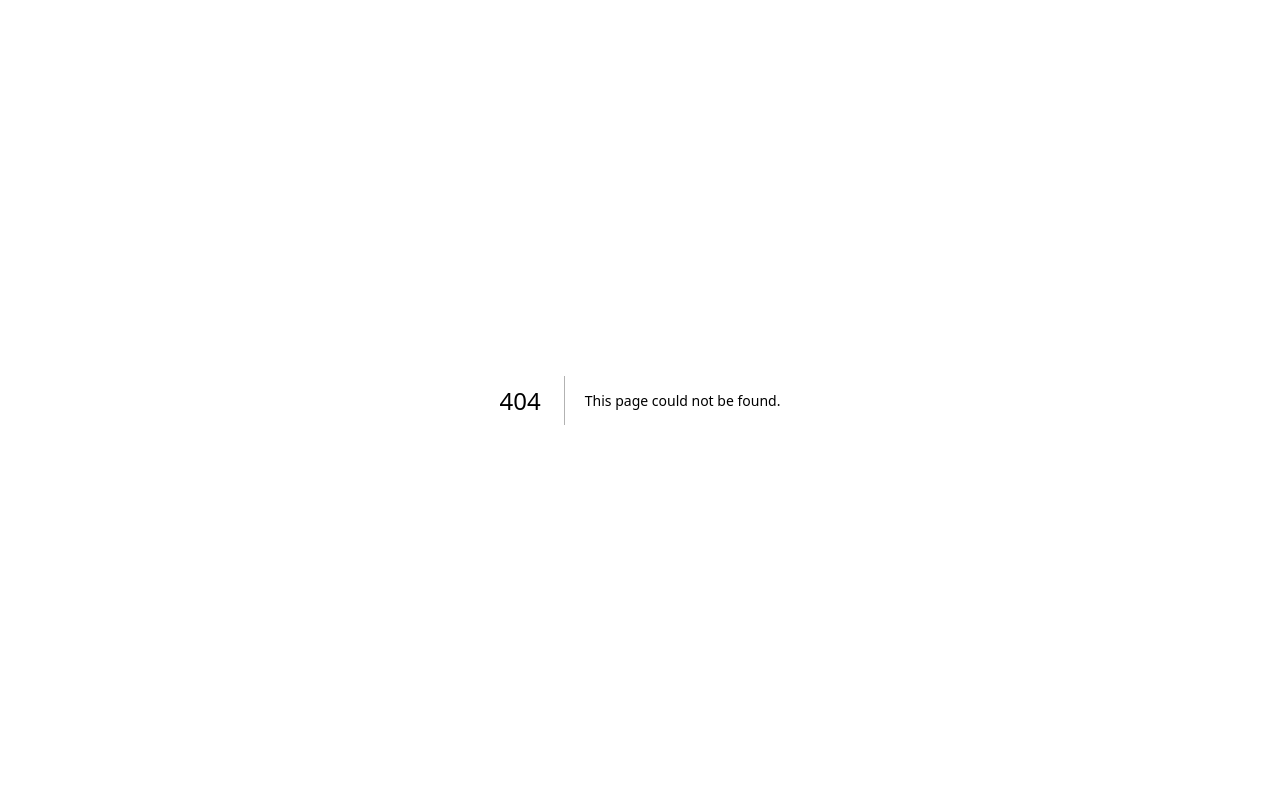
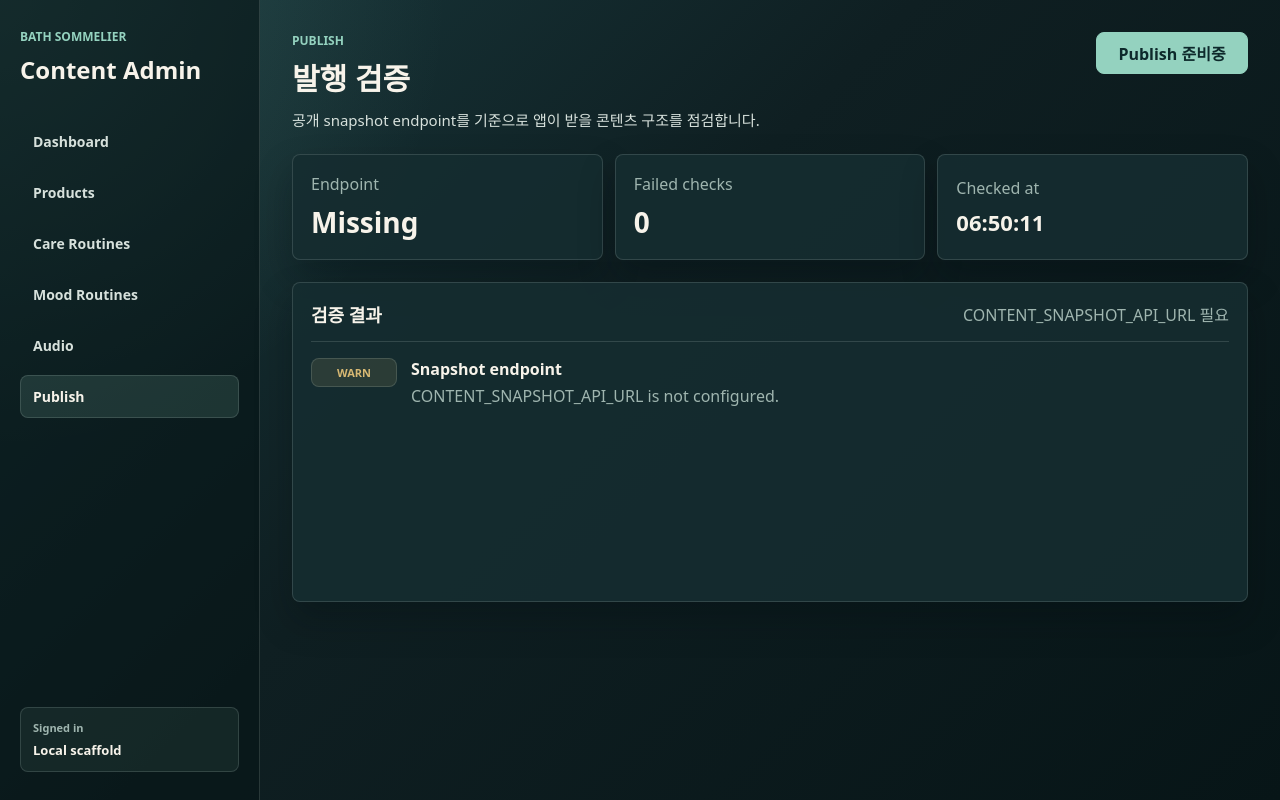
Before and after one commit to dykim0917/BathSommelier, a Next.js app in the folder apps/admin/: page /publish in a window 1280 px wide. Before the commit this address had no page. Built offline with nearby package versions, Linux system fonts and the light colour scheme; no server answers.

Commit message:
feat: add admin publish validation panel

```diff
--- a/apps/admin/app/globals.css
+++ b/apps/admin/app/globals.css
@@ -212,6 +212,10 @@ button {
   font-size: 28px;
 }
 
+.summaryCard .smallValue {
+  font-size: 22px;
+}
+
 .contentGrid {
   display: grid;
   grid-template-columns: minmax(0, 1.7fr) minmax(320px, 0.8fr);
@@ -279,6 +283,58 @@ button {
   margin: 16px 0 0;
   padding-left: 20px;
   line-height: 1.8;
+}
+
+.validationList {
+  display: flex;
+  flex-direction: column;
+}
+
+.validationRow {
+  display: grid;
+  grid-template-columns: 86px minmax(0, 1fr);
+  gap: 14px;
+  border-bottom: 1px solid var(--line);
+  padding: 16px 0;
+}
+
+.validationRow:last-child {
+  border-bottom: 0;
+}
+
+.validationRow strong {
+  color: var(--text);
+}
+
+.validationRow p {
+  color: var(--muted);
+  margin: 5px 0 0;
+}
+
+.validationBadge {
+  align-self: start;
+  border: 1px solid var(--line);
+  border-radius: 8px;
+  padding: 6px 8px;
+  text-align: center;
+  text-transform: uppercase;
+  font-size: 11px;
+  font-weight: 900;
+}
+
+.validationBadge.pass {
+  color: var(--accent);
+  background: rgba(148, 210, 191, 0.12);
+}
+
+.validationBadge.warn {
+  color: var(--warning);
+  background: rgba(215, 184, 115, 0.12);
+}
+
+.validationBadge.fail {
+  color: #f0a092;
+  background: rgba(194, 134, 118, 0.16);
 }
 
 .loginShell {
--- /dev/null
+++ b/apps/admin/app/publish/page.tsx
@@ -0,0 +1,62 @@
+import { AdminShell } from '../../components/AdminShell';
+import {
+  buildPublishValidationViewModel,
+  countFailedChecks,
+} from '../../lib/publishValidation';
+
+export default async function PublishPage() {
+  const validation = await buildPublishValidationViewModel();
+  const failedChecks = countFailedChecks(validation.checks);
+
+  return (
+    <AdminShell activePath="/publish">
+      <section className="workspace">
+        <header className="topbar">
+          <div>
+            <p className="eyebrow">PUBLISH</p>
+            <h2>발행 검증</h2>
+            <p className="lede">
+              공개 snapshot endpoint를 기준으로 앱이 받을 콘텐츠 구조를 점검합니다.
+            </p>
+          </div>
+          <button type="button" className="primaryButton">
+            Publish 준비중
+          </button>
+        </header>
+
+        <section className="summaryGrid compact" aria-label="발행 검증 요약">
+          <div className="summaryCard">
+            <span>Endpoint</span>
+            <strong>{validation.configured ? 'Ready' : 'Missing'}</strong>
+          </div>
+          <div className="summaryCard">
+            <span>Failed checks</span>
+            <strong>{failedChecks}</strong>
+          </div>
+          <div className="summaryCard">
+            <span>Checked at</span>
+            <strong className="smallValue">{validation.checkedAt.slice(11, 19)}</strong>
+          </div>
+        </section>
+
+        <section className="panel">
+          <div className="panelHeader">
+            <h3>검증 결과</h3>
+            <span>{validation.snapshotUrl ?? 'CONTENT_SNAPSHOT_API_URL 필요'}</span>
+          </div>
+          <div className="validationList">
+            {validation.checks.map((check) => (
+              <article className="validationRow" key={check.label}>
+                <span className={`validationBadge ${check.state}`}>{check.state}</span>
+                <div>
+                  <strong>{check.label}</strong>
+                  <p>{check.detail}</p>
+                </div>
+              </article>
+            ))}
+          </div>
+        </section>
+      </section>
+    </AdminShell>
+  );
+}
--- a/apps/admin/components/AdminShell.tsx
+++ b/apps/admin/components/AdminShell.tsx
@@ -8,6 +8,7 @@ const navItems = [
   { href: '/care', label: 'Care Routines' },
   { href: '/trip', label: 'Mood Routines' },
   { href: '/audio', label: 'Audio' },
+  { href: '/publish', label: 'Publish' },
 ];
 
 export async function AdminShell({
--- /dev/null
+++ b/apps/admin/lib/publishValidation.ts
@@ -0,0 +1,124 @@
+type ValidationState = 'pass' | 'warn' | 'fail';
+
+export interface PublishValidationCheck {
+  label: string;
+  state: ValidationState;
+  detail: string;
+}
+
+export interface PublishValidationViewModel {
+  configured: boolean;
+  snapshotUrl: string | null;
+  checkedAt: string;
+  checks: PublishValidationCheck[];
+}
+
+function getSnapshotUrl(): string | null {
+  return process.env.CONTENT_SNAPSHOT_API_URL?.trim() || null;
+}
+
+function hasArray(payload: unknown, path: string): boolean {
+  const value = path.split('.').reduce<unknown>((current, key) => {
+    if (!current || typeof current !== 'object') return undefined;
+    return (current as Record<string, unknown>)[key];
+  }, payload);
+  return Array.isArray(value);
+}
+
+export async function buildPublishValidationViewModel(): Promise<PublishValidationViewModel> {
+  const snapshotUrl = getSnapshotUrl();
+  const checkedAt = new Date().toISOString();
+
+  if (!snapshotUrl) {
+    return {
+      configured: false,
+      snapshotUrl,
+      checkedAt,
+      checks: [
+        {
+          label: 'Snapshot endpoint',
+          state: 'warn',
+          detail: 'CONTENT_SNAPSHOT_API_URL is not configured.',
+        },
+      ],
+    };
+  }
+
+  try {
+    const response = await fetch(snapshotUrl, {
+      headers: { accept: 'application/json' },
+      next: { revalidate: 60 },
+    });
+
+    if (!response.ok) {
+      return {
+        configured: true,
+        snapshotUrl,
+        checkedAt,
+        checks: [
+          {
+            label: 'Snapshot endpoint',
+            state: 'fail',
+            detail: `Endpoint returned HTTP ${response.status}.`,
+          },
+        ],
+      };
+    }
+
+    const payload = (await response.json()) as Record<string, unknown>;
+    return {
+      configured: true,
+      snapshotUrl,
+      checkedAt,
+      checks: [
+        {
+          label: 'Schema version',
+          state: payload.schema_version === 'content.v1' ? 'pass' : 'fail',
+          detail: String(payload.schema_version ?? 'missing'),
+        },
+        {
+          label: 'Catalog arrays',
+          state:
+            hasArray(payload, 'catalog.canonical_products') &&
+            hasArray(payload, 'catalog.market_listings') &&
+            hasArray(payload, 'catalog.match_rules')
+              ? 'pass'
+              : 'fail',
+          detail: 'canonical_products, market_listings, match_rules',
+        },
+        {
+          label: 'Routine arrays',
+          state:
+            hasArray(payload, 'care.intents') &&
+            hasArray(payload, 'trip.themes') &&
+            hasArray(payload, 'trip.intents')
+              ? 'pass'
+              : 'fail',
+          detail: 'care intents, trip themes, trip intents',
+        },
+        {
+          label: 'Audio arrays',
+          state: hasArray(payload, 'audio.tracks') ? 'pass' : 'fail',
+          detail: 'audio.tracks',
+        },
+      ],
+    };
+  } catch (error) {
+    return {
+      configured: true,
+      snapshotUrl,
+      checkedAt,
+      checks: [
+        {
+          label: 'Snapshot endpoint',
+          state: 'fail',
+          detail: error instanceof Error ? error.message : 'Unknown fetch error',
+        },
+      ],
+    };
+  }
+}
+
+export function countFailedChecks(checks: PublishValidationCheck[]): number {
+  return checks.filter((check) => check.state === 'fail').length;
+}
```
Also changed, not shown: 1 other file (tests, documents, lock files or other folders).
